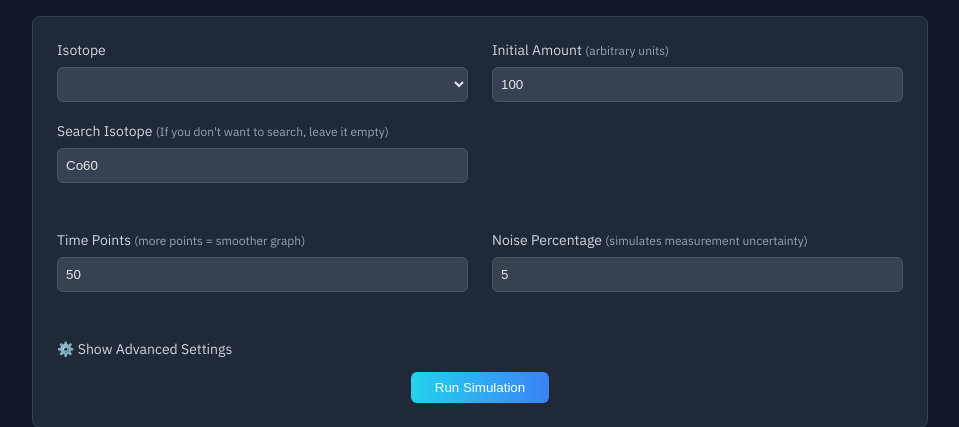
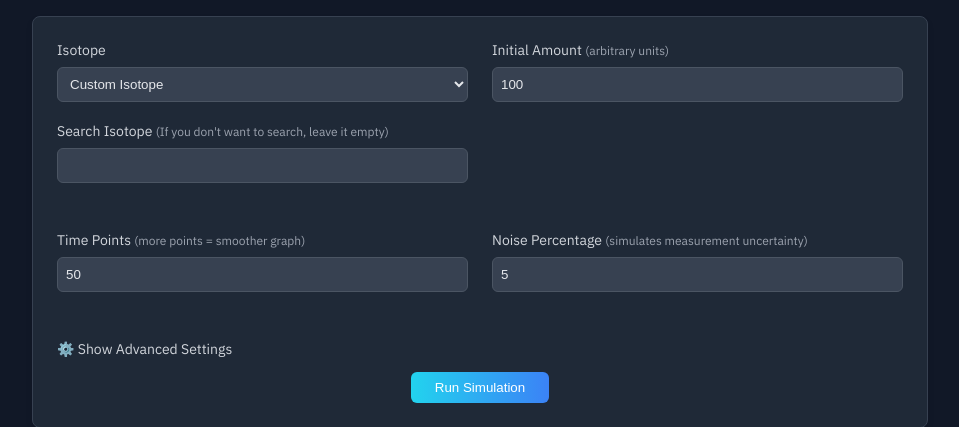
Before and after one commit to katerib/radioactive-decay-sim, a Flask app: template app/templates/index.html in a window 1280 px wide. Shown: the part 187-614 px from the top of the page, without its empty margins (160-1119 px from the left). Run offline with Flask 3, Linux system fonts and the light colour scheme; the template is opened without the code that fills it, so the values that code supplies are empty.

Commit message:
Add custom isotope option

```diff
--- a/app/static/js/main.js
+++ b/app/static/js/main.js
@@ -3,9 +3,20 @@ document.addEventListener("DOMContentLoaded", () => {
   const dataPointsButton = document.getElementById("dataPointsButton");
   const dataPointsContainer = document.getElementById("dataPointsContainer");
   const submitButton = simulationForm.querySelector('button[type="submit"]');
+  const isotopeSelect = document.getElementById("isotope");
+  const customIsotopeFields = document.getElementById("customIsotopeFields");
 
   if (simulationForm) {
     initializeSimulationForm(simulationForm);
+  }
+
+  if (isotopeSelect) {
+    isotopeSelect.addEventListener("change", () => {
+      if (customIsotopeFields) {
+        customIsotopeFields.style.display =
+          isotopeSelect.value === "custom" ? "block" : "none";
+      }
+    });
   }
 
   if (dataPointsButton && dataPointsContainer) {
@@ -46,7 +57,7 @@ document.addEventListener("DOMContentLoaded", () => {
     });
   }
 
-  checkCheckboxes(); // Initial check to disable the button if no checkboxes are checked
+  checkCheckboxes();
 });
 
 function initializeSimulationForm(form) {
@@ -81,6 +92,19 @@ async function handleSimulationSubmit(e) {
   submitButton.disabled = true;
   submitButton.innerHTML = '<span class="spinner">↻</span> Running...';
 
+  // custom isotope validation
+  if (form.isotope.value === 'custom') {
+    const requiredFields = ['custom_name', 'custom_half_life', 'custom_gamma'];
+    for (const field of requiredFields) {
+      if (!form[field].value) {
+        showError(`Please fill in all custom isotope fields`);
+        submitButton.disabled = false;
+        submitButton.innerHTML = 'Run Simulation';
+        return;
+      }
+    }
+  }
+
   const data = {
     isotope: form.isotope.value,
     initial_amount: form.initial_amount.value,
@@ -91,6 +115,14 @@ async function handleSimulationSubmit(e) {
       .map((el) => el.name),
     isotope_search: form.isotope_search.value,
   };
+
+  // logic for custom isotope
+  if (data.isotope === 'custom') {
+    data.custom_name = form.custom_name.value;
+    data.custom_half_life = form.custom_half_life.value;
+    data.custom_half_life_unit = form.custom_half_life_unit.value;
+    data.custom_gamma = form.custom_gamma.value;
+  }
 
   try {
     const response = await fetch("/simulate", {
--- a/app/templates/index.html
+++ b/app/templates/index.html
@@ -12,25 +12,41 @@ endblock %} {% block content %}
             <label for="isotope">Isotope</label>
             <select id="isotope" name="isotope">
               {% for id, isotope in isotopes.items() %}
+                {% if id != 'custom' %}
                   <option value="{{ id }}">
-              {{ isotope.name }} (T₁/₂: {{ isotope.half_life }} {{
-              isotope.half_life_unit }}, γ: {{
-              isotope.gamma_emission_probability }}%)
+                    {{ isotope.name }} (T₁/₂: {{ isotope.half_life }} {{ isotope.half_life_unit }}, γ: {{ isotope.gamma_emission_probability }}%)
                   </option>
+                {% endif %}
               {% endfor %}
+              <option value="custom">Custom Isotope</option>
             </select>
+
+            <div id="customIsotopeFields" style="display: none;">
+              <label for="custom_name" style="margin-top: 15px">Name</label>
+              <input type="text" id="custom_name" name="custom_name" placeholder="e.g., Custom-123" />
+
+              <label for="custom_half_life" style="margin-top: 15px">Half-Life Value</label>
+              <input type="number" id="custom_half_life" name="custom_half_life" min="0.000001" step="0.000001" />
+
+              <label for="custom_half_life_unit" style="margin-top: 15px">Half-Life Unit</label>
+              <select id="custom_half_life_unit" name="custom_half_life_unit">
+                <option value="s">Seconds</option>
+                <option value="d">Days</option>
+                <option value="y">Years</option>
+              </select>
+
+              <label for="custom_gamma" style="margin-top: 15px">
+                Gamma Emission Probability (%)
+                <span class="label-hint">(0-100)</span>
+              </label>
+              <input type="number" id="custom_gamma" name="custom_gamma" min="0" max="100" step="0.1" value="0" />
+            </div>
+
             <label for="isotope_search" style="margin-top: 20px">
               Search Isotope
-            <span class="label-hint"
-              >(If you don't want to search, leave it empty)</span
-            >
+              <span class="label-hint">(If you don't want to search, leave it empty)</span>
             </label>
-          <input
-            type="string"
-            id="isotope_search"
-            name="isotope_search"
-            value="Co60"
-          />
+            <input type="string" id="isotope_search" name="isotope_search" value="" />
           </div>
           <div class="form-group">
             <label for="initial_amount">
```
Also changed, not shown: app/routes.py (+15 -7 lines). Lines whose indentation alone changed are shown as unchanged.
